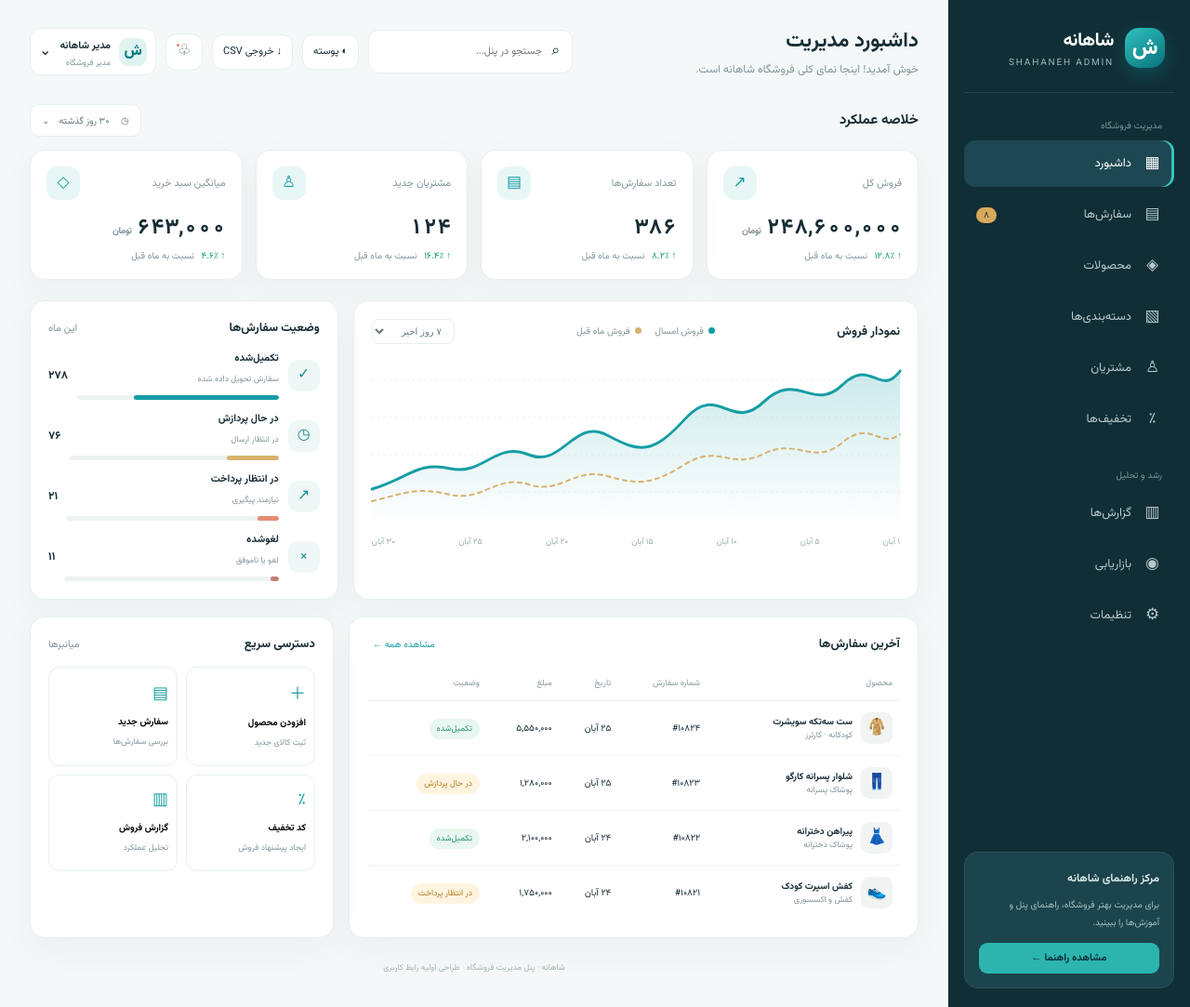
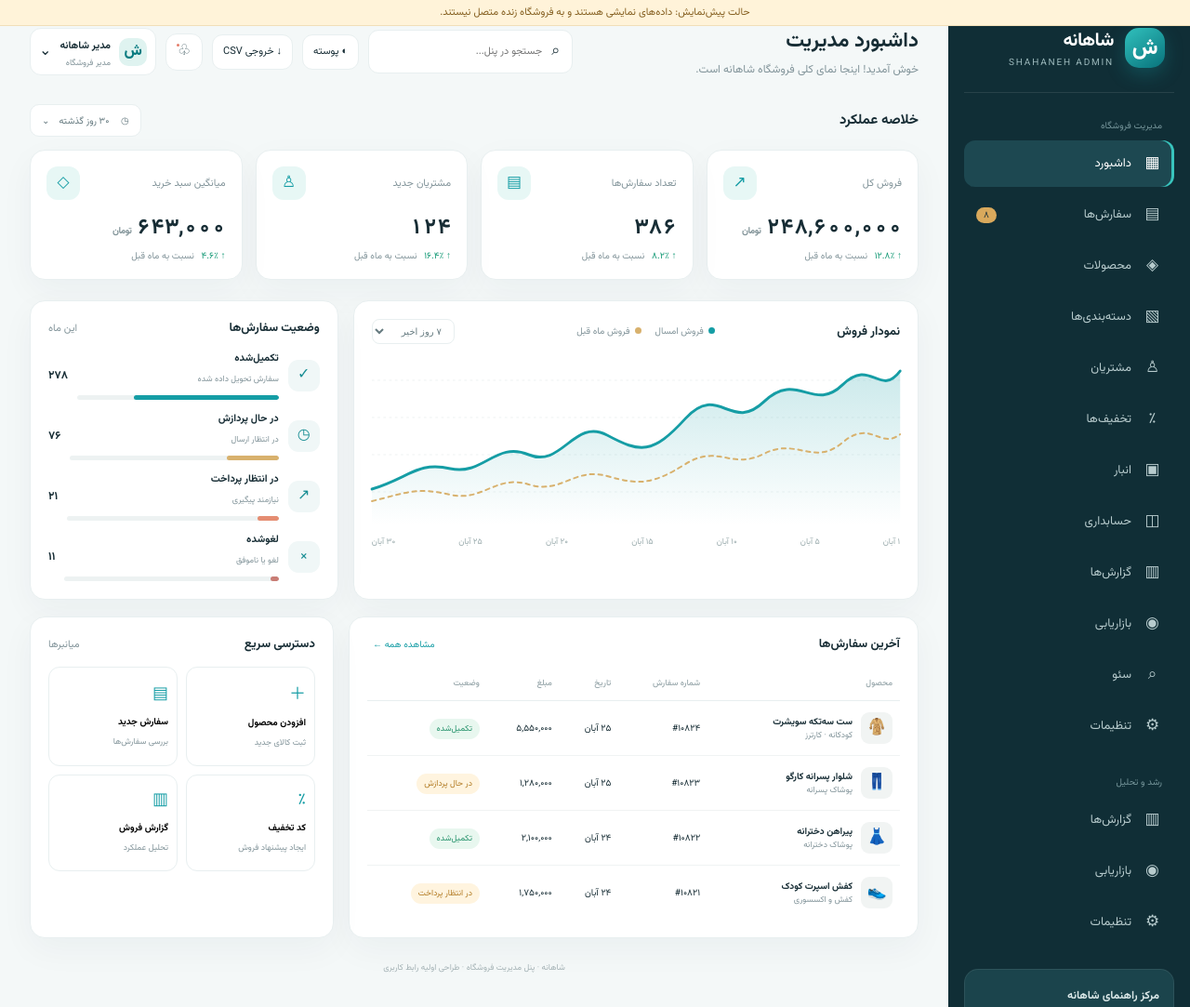
Before and after one commit to BEHZA35/shahane-dashboard-, a website: page index.html in a window 1280 px wide. Shown: the top 1083 px of the page at 93% size. Drawn offline with Linux system fonts and the light colour scheme.

Commit message:
Load modular dashboard pages

```diff
--- a/index.html
+++ b/index.html
@@ -57,4 +57,4 @@ document.getElementById('search').addEventListener('keydown',e=>{if(e.key==='Ent
 document.getElementById('period').addEventListener('change',e=>notify('بازه انتخاب‌شده: '+e.target.value));
 document.getElementById('themeToggle').addEventListener('click',()=>{document.body.classList.toggle('dark');notify(document.body.classList.contains('dark')?'حالت تیره فعال شد':'حالت روشن فعال شد')});
 document.getElementById('exportCsv').addEventListener('click',()=>{const rows=[['محصول','شماره سفارش','تاریخ','مبلغ','وضعیت'],['ست سه‌تکه سویشرت','#۱۰۸۲۴','۲۵ آبان','۵۵۵۰۰۰۰','تکمیل‌شده'],['شلوار پسرانه کارگو','#۱۰۸۲۳','۲۵ آبان','۱۲۸۰۰۰۰','در حال پردازش'],['پیراهن دخترانه','#۱۰۸۲۲','۲۴ آبان','۲۱۰۰۰۰۰','تکمیل‌شده'],['کفش اسپرت کودک','#۱۰۸۲۱','۲۴ آبان','۱۷۵۰۰۰۰','در انتظار پرداخت']];const csv='\\uFEFF'+rows.map(r=>r.map(v=>'"'+String(v).replace(/"/g,'""')+'"').join(',')).join('\\n');const a=document.createElement('a');a.href=URL.createObjectURL(new Blob([csv],{type:'text/csv;charset=utf-8;'}));a.download='shahaneh-orders-demo.csv';a.click();URL.revokeObjectURL(a.href);notify('خروجی نمونه سفارش‌ها آماده شد')});
-</script></body></html>
+</script><script src="admin.js" defer></script>\n</body></html>
```
